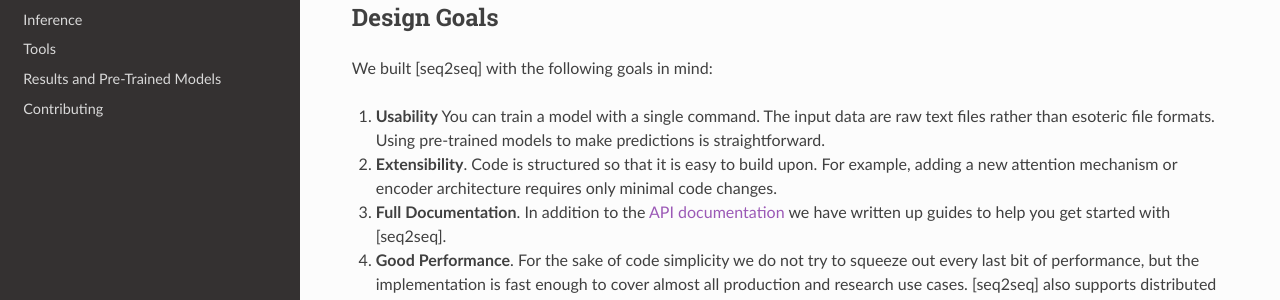
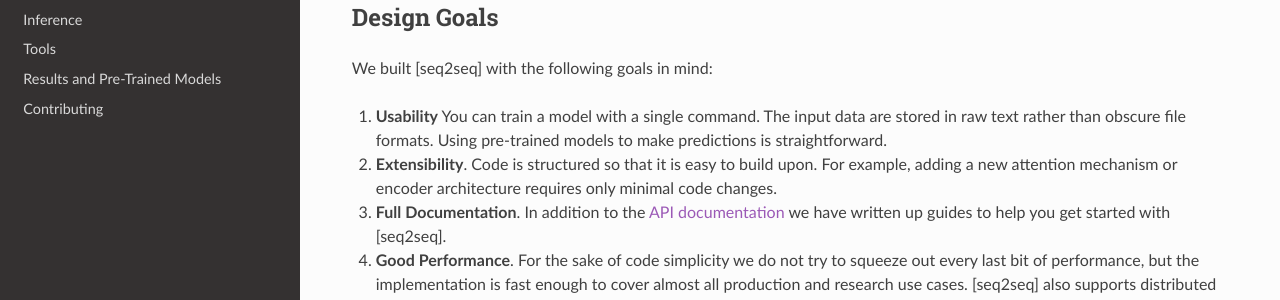
Before and after one commit to google/seq2seq, an MkDocs documentation site: the page built from docs/index.md, in a window 1280 px wide and 996 px high. Shown: the part 250-550 px from the top of the window. Built offline with MkDocs 1.6.1, drawn with Linux system fonts in a browser that asks for light colours; nearby versions of some CDN libraries; old or Windows-style settings are respelled for this version of MkDocs.

Commit message:
Fixed typo.

```diff
--- a/docs/index.md
+++ b/docs/index.md
@@ -9,7 +9,7 @@
 
 We built [seq2seq] with the following goals in mind:
 
-1. **Usability** You can train a model with a single command. The input data are raw text files rather than esoteric file formats. Using pre-trained models to make predictions is straightforward.
+1. **Usability** You can train a model with a single command. The input data are stored in raw text rather than obscure file formats. Using pre-trained models to make predictions is straightforward.
 
 2. **Extensibility**. Code is structured so that it is easy to build upon. For example, adding a new attention mechanism or encoder architecture requires only minimal code changes.
 
```
